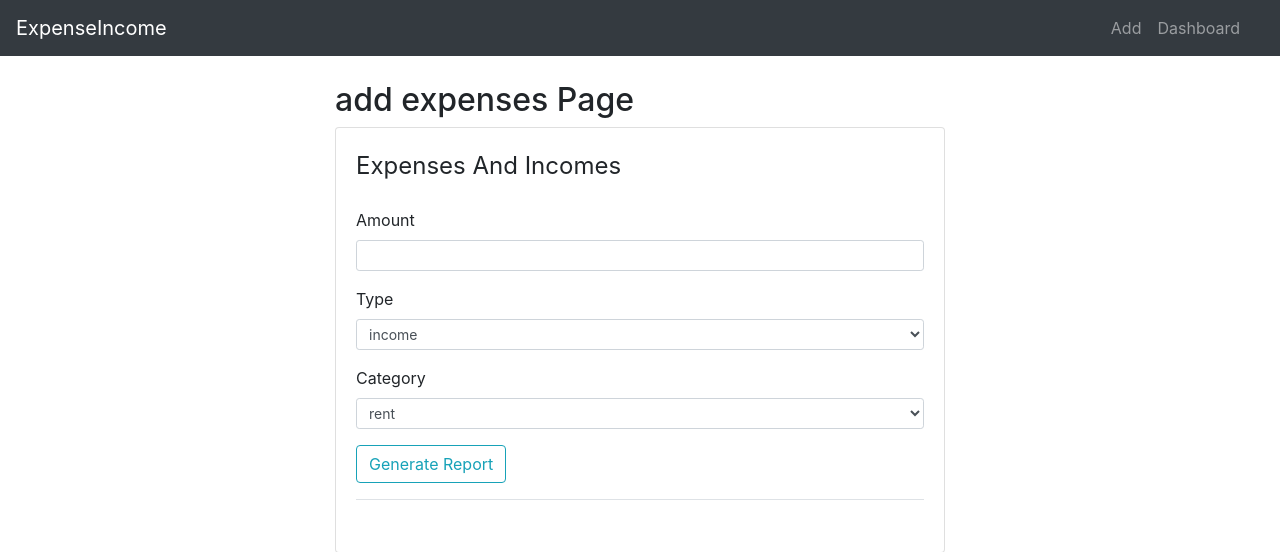
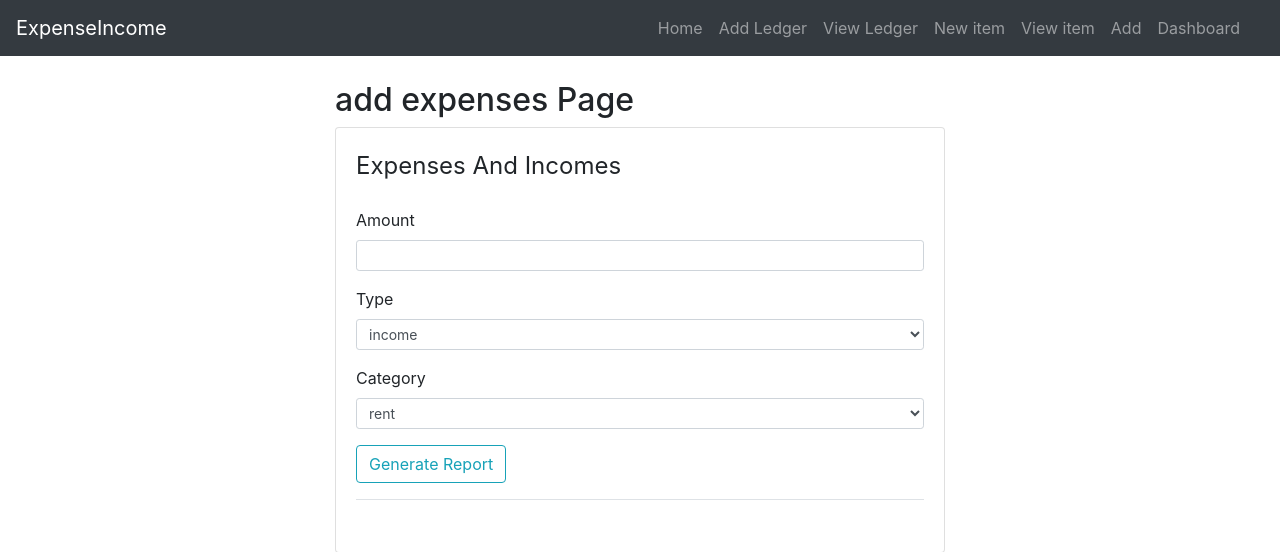
Before and after one commit to michaellamss/inventory-keeper, a Flask app: page /add in a window 1280 px wide. Shown: the top 552 px of the page. Run offline with Flask 3, Linux system fonts and the light colour scheme; some libraries are stand-ins or nearby versions.

Commit message:
Add(Layout.html)
Added some link button on the top bar

```diff
--- a/application/templates/layout.html
+++ b/application/templates/layout.html
@@ -32,6 +32,11 @@
                         </button>
                         <div class="collapse navbar-collapse" id="navbarNavAltMarkup">
                             <div class="navbar-nav ml-auto mr-3">
+                                <a class="nav-item nav-link" href="{{ url_for('index') }}">Home</a>
+                                <a class="nav-item nav-link" href="{{ url_for('add_ledger') }}">Add Ledger</a>
+                                <a class="nav-item nav-link" href="{{ url_for('view_ledger') }}">View Ledger</a>
+                                <a class="nav-item nav-link" href="{{ url_for('add_item') }}">New item</a>
+                                <a class="nav-item nav-link" href="{{ url_for('view_item') }}">View item</a>
                                 <a class="nav-item nav-link" href="{{ url_for('add_expense') }}">Add</a>
                                 <a class="nav-item nav-link" href="{{ url_for('dashboard') }}">Dashboard</a>
                             </div>
```
